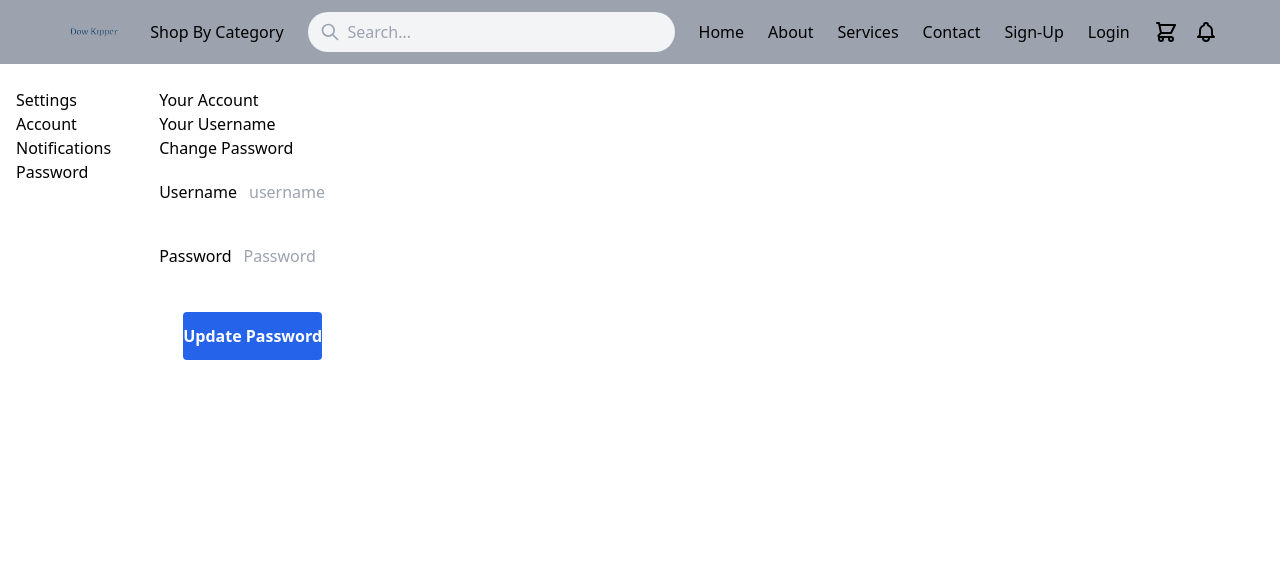
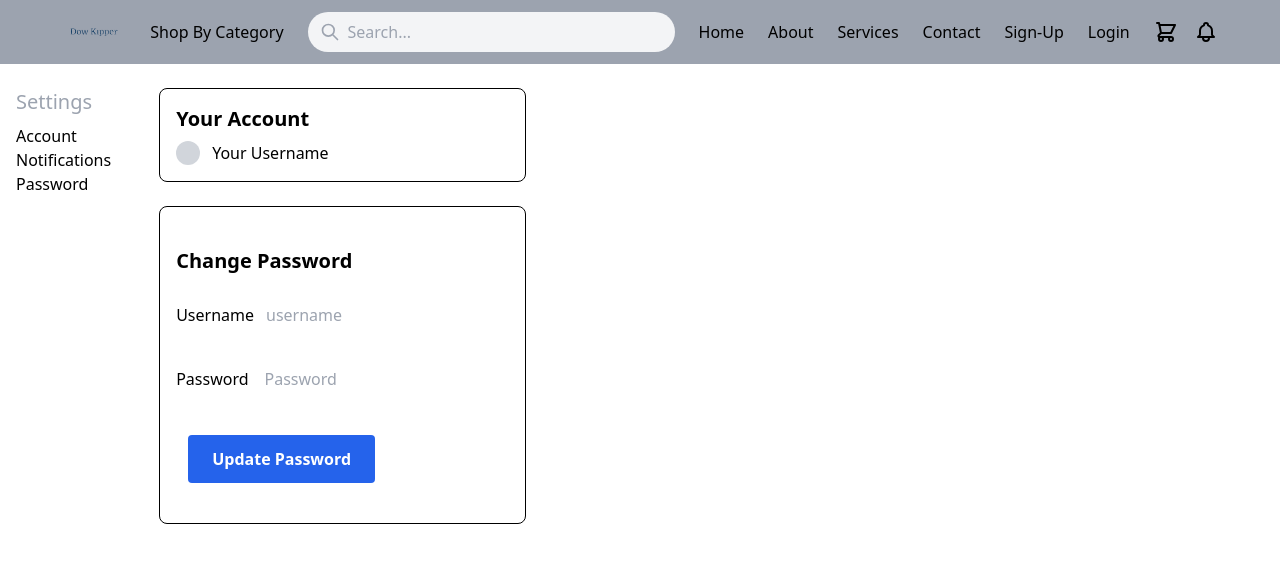
Before and after one commit to IanO-g/Capstone, a React (Create React App) app in the folder dow-kipper/: page / in a window 1280 px wide. Shown: the top 562 px of the page. Built offline with nearby package versions, Linux system fonts and the light colour scheme; the HTML template or start-up script is replaced by a standard one.

Commit message:
settings page semi-styled

```diff
--- a/dow-kipper/src/components/Settings.jsx
+++ b/dow-kipper/src/components/Settings.jsx
@@ -24,19 +24,22 @@ const Settings = () => {
       <div className="account-main flex ml-4 py-6">
         <div className="side-bar">
           <div className="settings-container">
-            <h1>Settings</h1>
+            <h1 className="text-gray-400 text-xl mb-2">Settings</h1>
             <h3>Account</h3>
             <h3>Notifications</h3>
             <h3>Password</h3>
           </div>
         </div>
         <div className="account-controls ml-12">
-          <div className="your-account-container">
-            <h1>Your Account</h1>
-            <h3>Your Username</h3>
+          <div className="your-account-container border border-black rounded-lg p-4">
+            <h1 className="font-bold text-xl mb-2">Your Account</h1>
+            <div className="flex items-center">
+              <div className="w-6 h-6 bg-gray-300 rounded-full mr-3"></div>
+              <h3 className="mr-2">Your Username</h3>
+            </div>
           </div>
-          <div className="change-password-container">
-            <h1>Change Password</h1>
+          <div className="change-password-container border border-black rounded-lg p-4 mt-6">
+            <h1 className="font-bold text-xl mb-2 mt-6">Change Password</h1>
             <form onSubmit={handleSubmit}>
               <div className="form-group">
                 <label htmlFor="username" className="form-label">
@@ -56,7 +59,7 @@ const Settings = () => {
                   Password
                 </label>
                 <input
-                  className="p-3 my-2 bg-white-700 rounded form-input"
+                  className="ml-1 p-3 my-2 bg-white-700 rounded form-input"
                   type="password"
                   placeholder="Password"
                   id="password"
@@ -66,7 +69,7 @@ const Settings = () => {
                 />
               </div>
               <button
-                className="bg-blue-600 py-3 my-6 mx-6 rounded font-bold text-white"
+                className="bg-blue-600 py-3 px-6 my-6 mx-3 rounded font-bold text-white"
                 type="submit"
               >
                 Update Password
```
